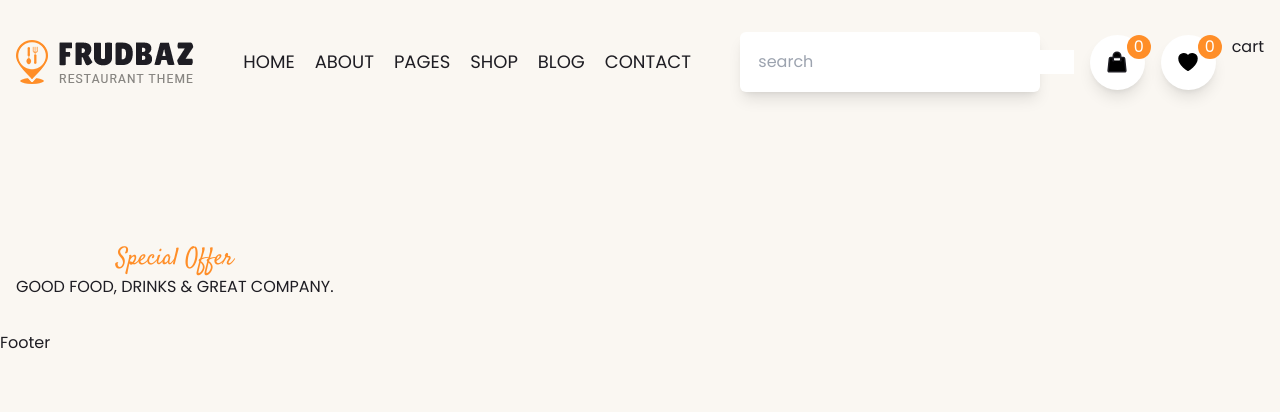
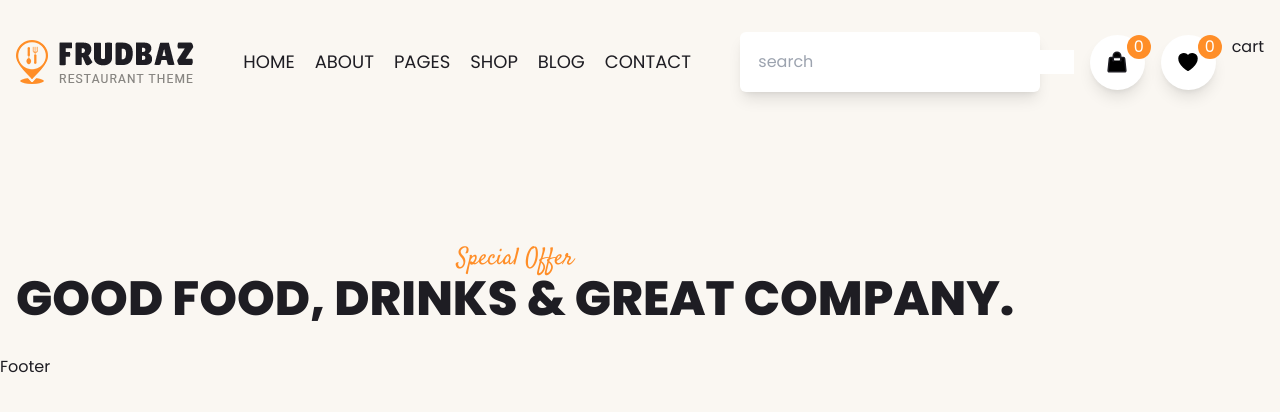
Before and after one commit to yastrb/vite-food-app, a React (Vite) app: page /home in a window 1280 px wide. Shown: the top 412 px of the page. Built offline with nearby package versions, Linux system fonts and the light colour scheme.

Commit message:
index.css fixed

```diff
--- a/src/index.css
+++ b/src/index.css
@@ -16,5 +16,7 @@ body {
     .title {
       @apply font-satisfy text-orange text-2xl font-normal;
     }
-
+    .subtitle {
+      @apply text-5xl font-extrabold uppercase;
+    }
   }
```
